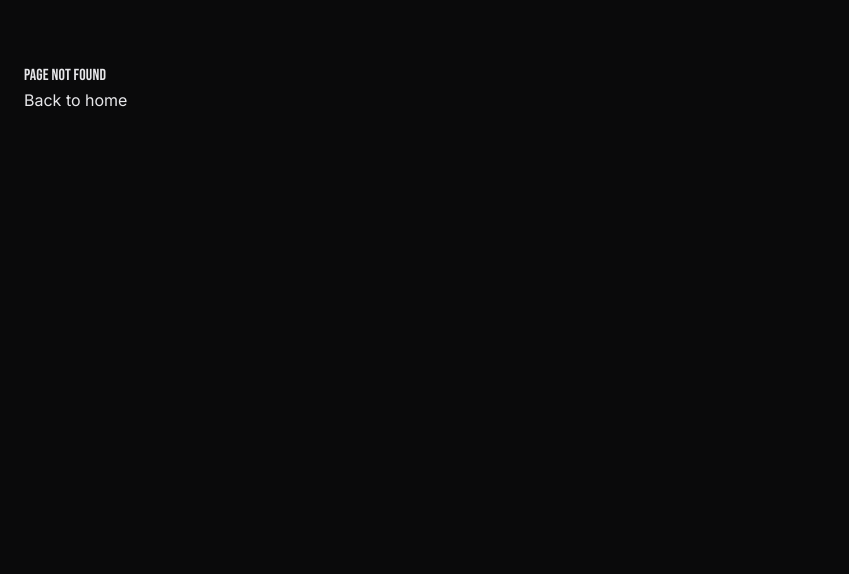
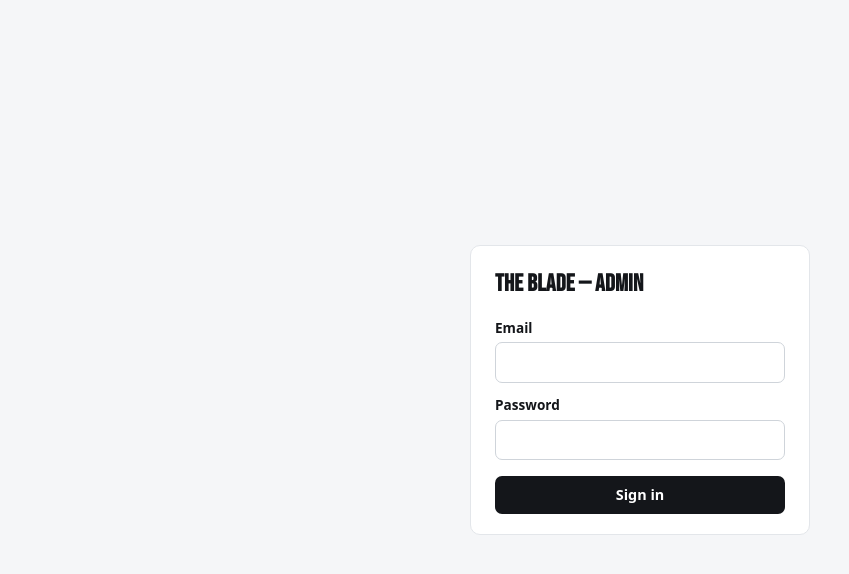
Before and after one commit to joyboy887/bladeV1, a Next.js app: page /admin/login in a window 1280 px wide. Before the commit this address had no page. Shown: the top 574 px of the page, without its empty margins (0-849 px from the left). Built offline with nearby package versions, Linux system fonts and the light colour scheme.

Commit message:
feat: admin login page, auth actions, light theme

```diff
--- /dev/null
+++ b/src/app/admin/admin.css
@@ -0,0 +1,62 @@
+.admin-shell {
+  min-height: 100vh;
+  background: #f5f6f8;
+  color: #14161a;
+  font-family: var(--font-inter, system-ui, sans-serif);
+  display: grid;
+  grid-template-columns: 220px 1fr;
+}
+.admin-main {
+  padding: 1.5rem 2rem;
+  max-width: 1100px;
+}
+.admin-login {
+  min-height: 100vh;
+  background: #f5f6f8;
+  color: #14161a;
+  display: flex;
+  align-items: center;
+  justify-content: center;
+  font-family: var(--font-inter, system-ui, sans-serif);
+}
+.admin-card {
+  background: #fff;
+  border: 1px solid #e3e6ea;
+  border-radius: 10px;
+  padding: 1.25rem 1.5rem;
+  margin-bottom: 1.25rem;
+}
+.admin-h1 { font-size: 1.5rem; font-weight: 700; margin: 0 0 1rem; }
+.admin-h2 { font-size: 1.1rem; font-weight: 700; margin: 0 0 0.75rem; }
+.admin-label { display: block; font-size: 0.85rem; font-weight: 600; margin: 0.75rem 0 0.25rem; }
+.admin-input, .admin-select, .admin-textarea {
+  width: 100%; padding: 0.5rem 0.65rem; border: 1px solid #cfd4da;
+  border-radius: 7px; background: #fff; color: #14161a; font-size: 0.95rem;
+}
+.admin-textarea { min-height: 70px; resize: vertical; }
+.admin-btn {
+  display: inline-block; padding: 0.5rem 0.9rem; border-radius: 7px; border: none;
+  background: #14161a; color: #fff; font-weight: 600; cursor: pointer; font-size: 0.9rem;
+}
+.admin-btn:disabled { opacity: 0.5; cursor: default; }
+.admin-btn-secondary { background: #e3e6ea; color: #14161a; }
+.admin-btn-danger { background: #c8323a; color: #fff; }
+.admin-table { width: 100%; border-collapse: collapse; font-size: 0.9rem; }
+.admin-table th, .admin-table td {
+  text-align: left; padding: 0.55rem 0.6rem; border-bottom: 1px solid #eceef1;
+}
+.admin-table th { font-weight: 600; color: #555; }
+.field-error { color: #c8323a; font-size: 0.8rem; margin-top: 0.25rem; }
+.form-error { color: #c8323a; font-size: 0.9rem; margin: 0.5rem 0; }
+.form-ok { color: #3db960; font-size: 0.9rem; margin: 0.5rem 0; }
+.admin-nav { background: #14161a; color: #fff; padding: 1.25rem 1rem; }
+.admin-nav a { display: block; color: #cfd4da; text-decoration: none; padding: 0.5rem 0.6rem; border-radius: 6px; font-size: 0.92rem; }
+.admin-nav a:hover { background: #23262c; color: #fff; }
+.admin-nav .brand { color: #fff; font-weight: 700; margin-bottom: 1rem; font-size: 1.05rem; }
+.muted { color: #6b7178; }
+.badge { display: inline-block; padding: 0.1rem 0.5rem; border-radius: 999px; font-size: 0.75rem; font-weight: 600; }
+.badge-confirmed { background: #e6f4ea; color: #1f7a3d; }
+.badge-completed { background: #e6edf7; color: #2b5797; }
+.badge-cancelled { background: #fbe7e8; color: #b3262d; }
+.badge-no_show { background: #f3e8d0; color: #8a6d1f; }
+.row-actions { display: flex; gap: 0.4rem; flex-wrap: wrap; }
--- /dev/null
+++ b/src/app/admin/login/actions.js
@@ -0,0 +1,23 @@
+"use server";
+import { redirect } from "next/navigation";
+import { createSessionClient } from "@/lib/supabase/ssr";
+
+export async function signIn(prevState, formData) {
+  const email = String(formData.get("email") || "").trim();
+  const password = String(formData.get("password") || "");
+  if (!email || !password) {
+    return { error: "Email and password are required." };
+  }
+  const supabase = await createSessionClient();
+  const { error } = await supabase.auth.signInWithPassword({ email, password });
+  if (error) {
+    return { error: "Invalid email or password." };
+  }
+  redirect("/admin");
+}
+
+export async function signOut() {
+  const supabase = await createSessionClient();
+  await supabase.auth.signOut();
+  redirect("/admin/login");
+}
--- /dev/null
+++ b/src/app/admin/login/page.js
@@ -0,0 +1,23 @@
+"use client";
+import { useActionState } from "react";
+import { signIn } from "./actions";
+import "../admin.css";
+
+export default function LoginPage() {
+  const [state, formAction, pending] = useActionState(signIn, {});
+  return (
+    <div className="admin-login">
+      <form action={formAction} className="admin-card" style={{ width: 340 }}>
+        <h1 className="admin-h1">The Blade — Admin</h1>
+        <label className="admin-label" htmlFor="email">Email</label>
+        <input className="admin-input" id="email" name="email" type="email" autoComplete="username" required />
+        <label className="admin-label" htmlFor="password">Password</label>
+        <input className="admin-input" id="password" name="password" type="password" autoComplete="current-password" required />
+        {state?.error ? <p className="form-error">{state.error}</p> : null}
+        <button className="admin-btn" type="submit" disabled={pending} style={{ marginTop: "1rem", width: "100%" }}>
+          {pending ? "Signing in…" : "Sign in"}
+        </button>
+      </form>
+    </div>
+  );
+}
```
